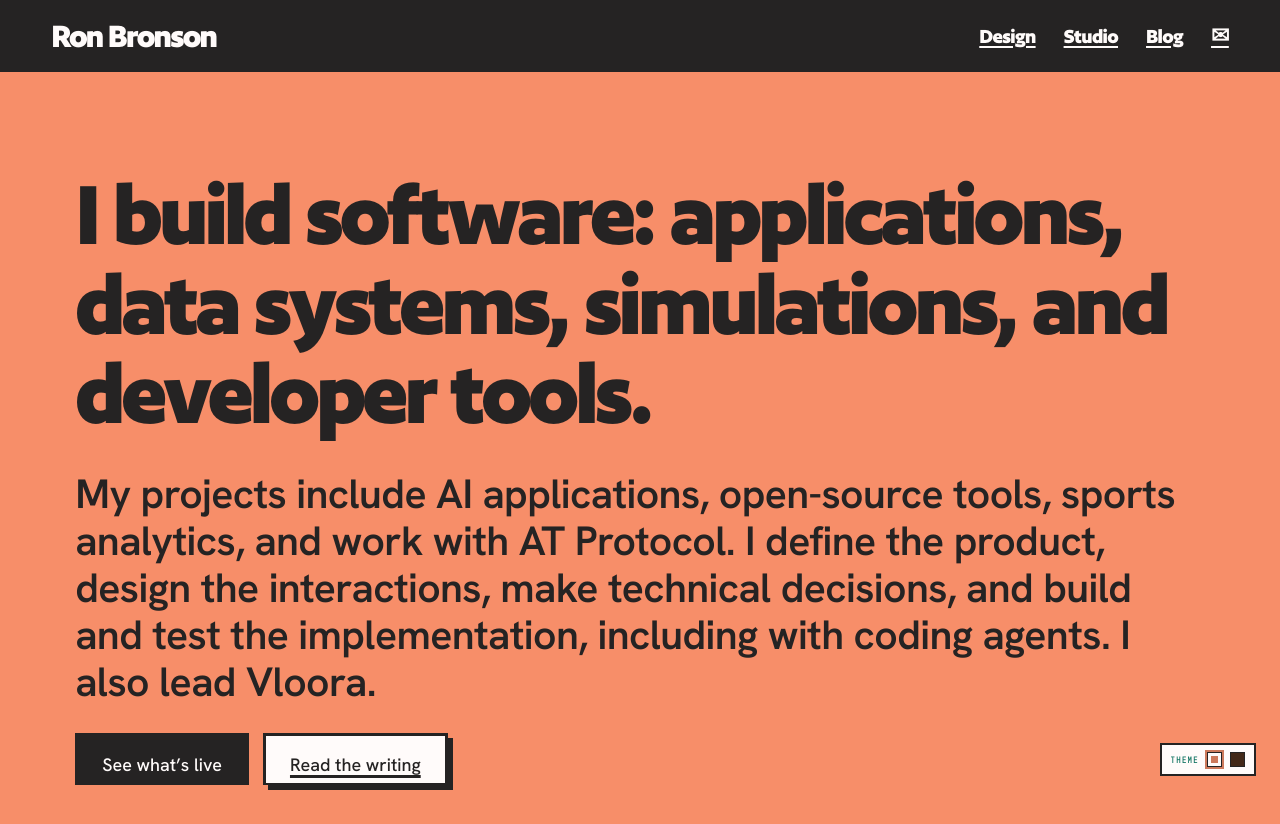
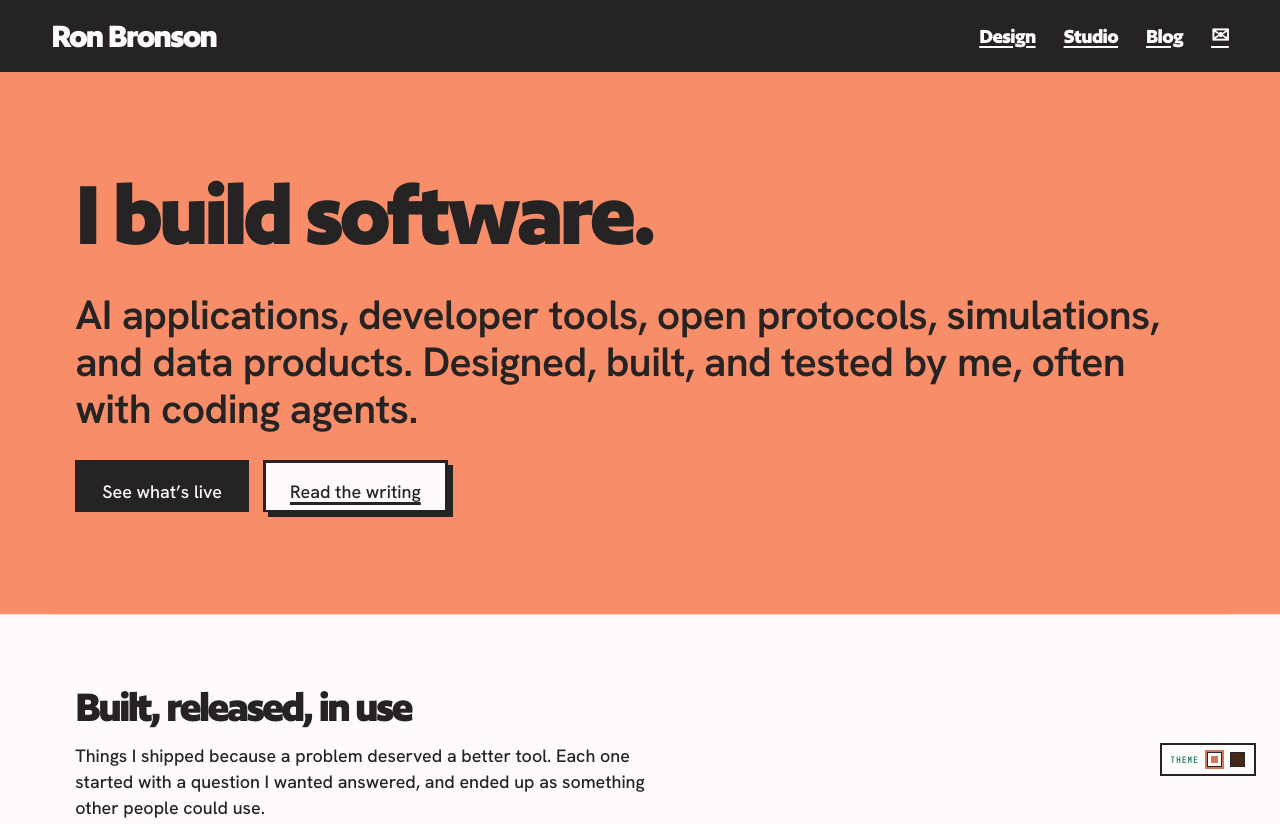
Before and after one commit to quarterback/dev-site, a plain HTML site: page index.html in a window 1280 px wide. Shown: the top 824 px of the page. Drawn offline with Linux system fonts and the light colour scheme.

Commit message:
Simplify homepage introduction and clarify primary work

```diff
--- a/index.html
+++ b/index.html
@@ -6,10 +6,10 @@
 <link rel="icon" href="/favicon.svg" type="image/svg+xml" />
 <link rel="icon" href="/favicon.png" type="image/png" sizes="any" />
 <title>Ron Bronson &mdash; Design Engineer</title>
-<meta name="description" content="I build software: applications, data systems, simulations, and developer tools." />
+<meta name="description" content="I build software: AI applications, developer tools, open protocols, simulations and data products." />
 <meta name="twitter:card" content="summary" />
 <meta name="twitter:title" content="Ron Bronson &mdash; Design Engineer" />
-<meta name="twitter:description" content="I build software: applications, data systems, simulations, and developer tools." />
+<meta name="twitter:description" content="I build software: AI applications, developer tools, open protocols, simulations and data products." />
 <link rel="preconnect" href="https://fonts.googleapis.com" />
 <link rel="preconnect" href="https://fonts.gstatic.com" crossorigin />
 <link href="https://fonts.googleapis.com/css2?family=Hanken+Grotesk:wght@400;500;600;700&display=swap" rel="stylesheet" />
@@ -35,8 +35,8 @@
   -->
 
   <section class="hero block block--lead" id="top" aria-labelledby="h">
-<h1 id="h">I build software: applications, data systems, simulations, and developer tools.</h1>
-<p class="sub">My projects include AI applications, open-source tools, sports analytics, and work with AT Protocol. I define the product, design the interactions, make technical decisions, and build and test the implementation, including with coding agents. I also lead <a href="https://vloora.com">Vloora</a>.</p>
+<h1 id="h">I build software.</h1>
+<p class="sub">AI applications, developer tools, open protocols, simulations, and data products. Designed, built, and tested by me, often with coding agents.</p>
 <p class="more"><span class="cta-row"><a class="btn btn--lead" href="#built">See what&rsquo;s live</a><a class="btn btn--ghost" href="https://blog.ronbronson.dev">Read the writing</a></span></p>
 </section>
 
```
